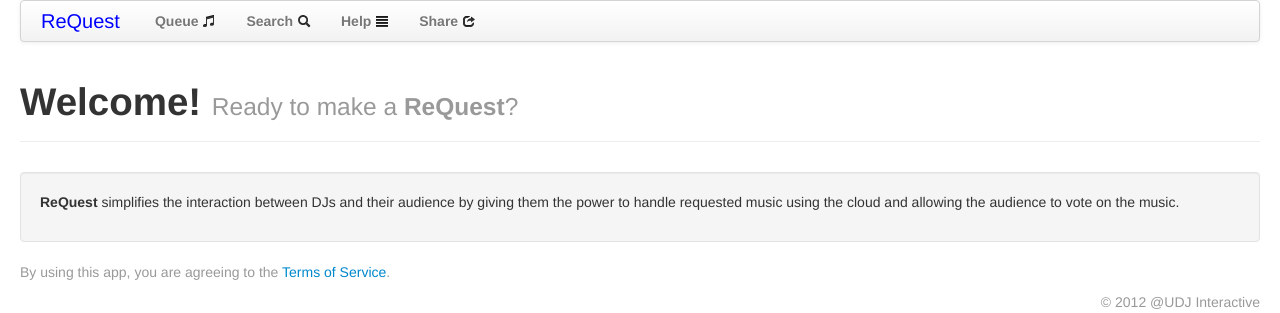
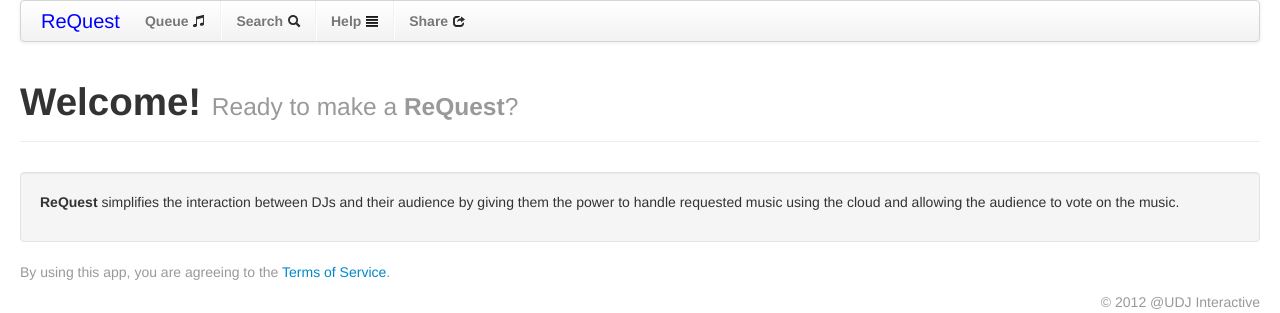
Before and after one commit to ericso/udj_app, a PHP site: page / in a window 1280 px wide. Shown: the top 313 px of the page. Run offline with PHP 8.4, Linux system fonts and the light colour scheme.

Commit message:
changes tab width and inserts vet dividers

```diff
--- a/assets/css/custom.css
+++ b/assets/css/custom.css
@@ -64,3 +64,7 @@ table h5 {
 	color:blue;
 	text-decoration: none;
 	}
+/* Changes the width of tabs */
+.navbar .nav > li > a {
+  padding: 10px 5px 10px;
+  }
--- a/index.html
+++ b/index.html
@@ -41,8 +41,11 @@
 					<a class="brand active" href="javascript:void(0)" id="index_tab" >ReQuest</a>
 					<ul class="nav">
 	  					<li id="queue_tab"><a href="javascript:void(0)" ><strong>Queue  </strong><span class="icon-music"></span></a></li>
+	  					<li class="divider-vertical"></li>
 	  					<li id="search_tab"><a href="javascript:void(0)"><strong>Search  </strong><span class="icon-search"></span></a></li>
+	  					<li class="divider-vertical"></li>
 	  					<li id="help_tab"><a href="javascript:void(0)"><strong>Help  </strong><span class="icon-align-justify"></span></a></li>
+	  					<li class="divider-vertical"></li>
 	  					<li id="share_tab"><a href="javascript:void(0)"><strong>Share  </strong><span class="icon-share"></span></a></li>
 					</ul>
 				</div>
```
